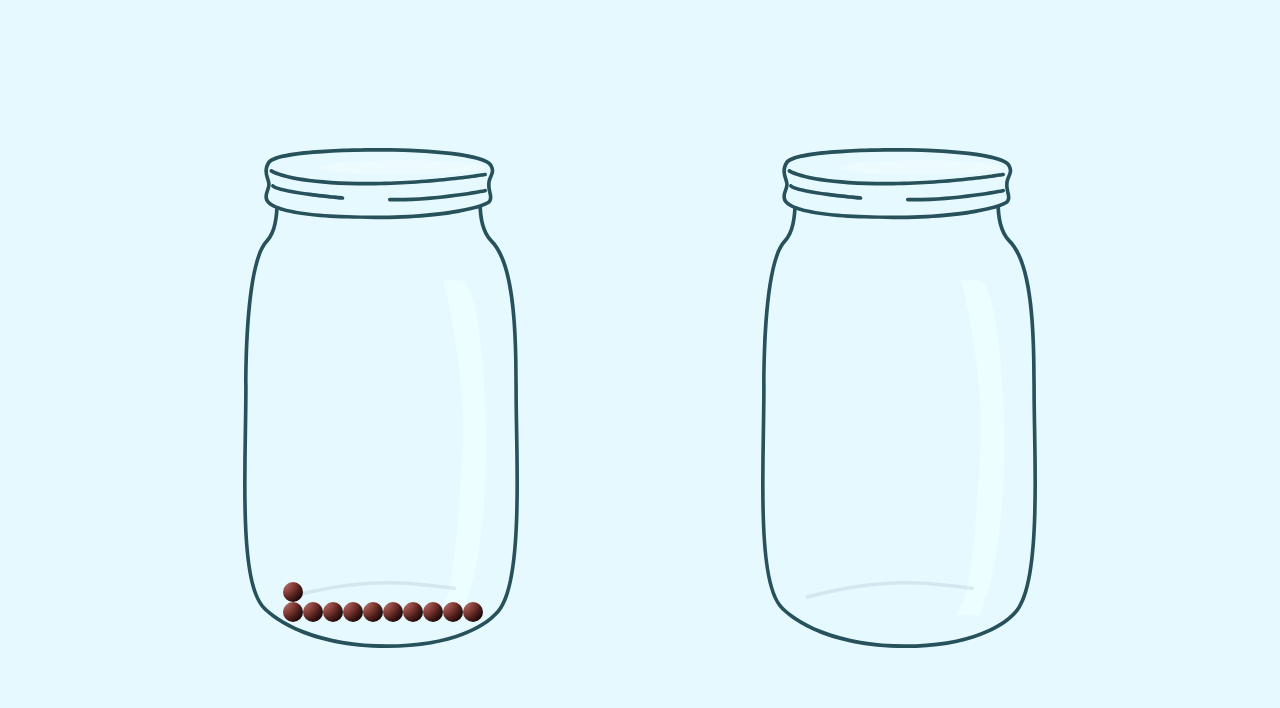
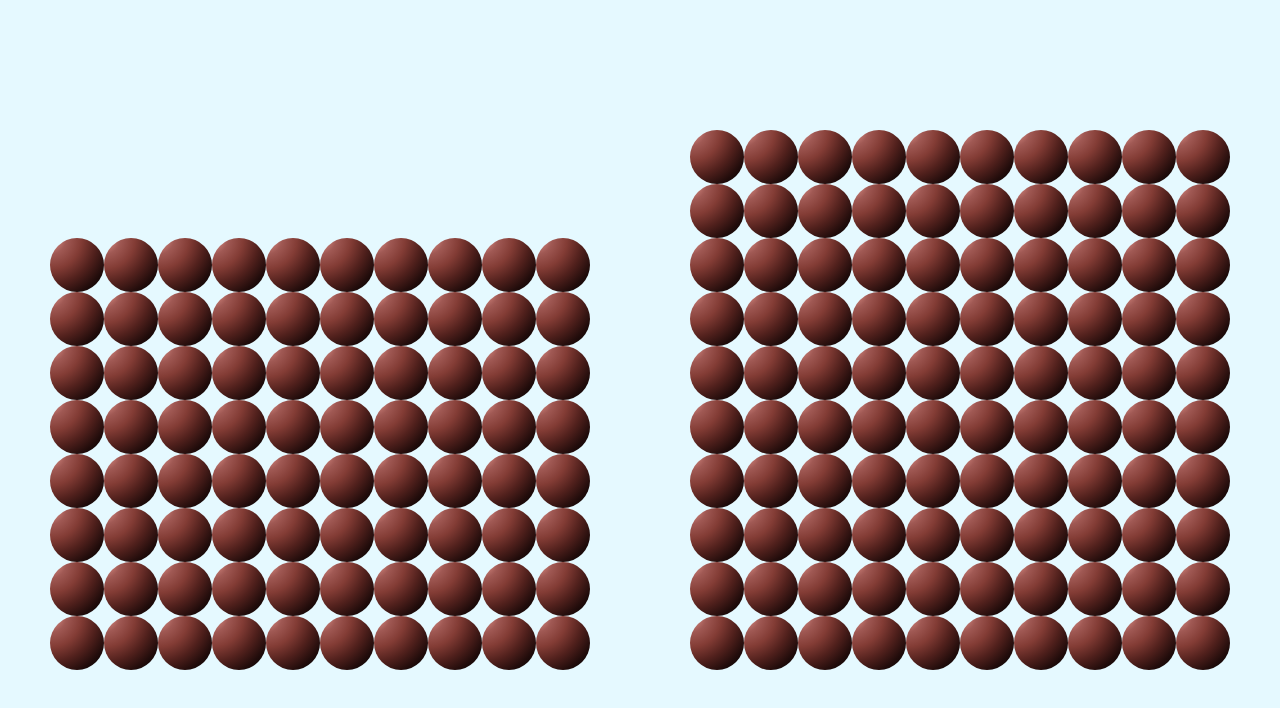
Before and after one commit to ssteele/count, a plain HTML site: page index.html in a window 1280 px wide. Drawn offline with Linux system fonts and the light colour scheme.

Commit message:
Add initial script

```diff
--- a/index.html
+++ b/index.html
@@ -8,23 +8,16 @@
 <body>
 
 <div id="main">
-  <div class="container">
-    <img class="jar" src="jar.svg" />
-    <div class="sphere" style="bottom: 30px; left: 40px;"></div>
-    <div class="sphere" style="bottom: 30px; left: 60px;"></div>
-    <div class="sphere" style="bottom: 30px; left: 80px;"></div>
-    <div class="sphere" style="bottom: 30px; left: 100px;"></div>
-    <div class="sphere" style="bottom: 30px; left: 120px;"></div>
-    <div class="sphere" style="bottom: 30px; left: 140px;"></div>
-    <div class="sphere" style="bottom: 30px; left: 160px;"></div>
-    <div class="sphere" style="bottom: 30px; left: 180px;"></div>
-    <div class="sphere" style="bottom: 30px; left: 200px;"></div>
-    <div class="sphere" style="bottom: 30px; left: 220px;"></div>
-    <div class="sphere" style="bottom: 50px; left: 40px;"></div>
+  <div id="todo" class="container">
+    <!-- <img class="jar" src="./jar.svg" /> -->
   </div>
 
-  <img class="jar" src="jar.svg" />
+  <div id="done" class="container">
+    <!-- <img class="jar" src="./jar.svg" /> -->
+  </div>
 </div>
 
 </body>
 </html>
+
+<script src="./script.js"></script>
--- /dev/null
+++ b/script.js
@@ -0,0 +1,60 @@
+
+// fixed
+const counts = {
+  todo: 80,
+  done: 100,
+};
+// const initialBeansPerRow = 10;
+const beansPerRow = 10;
+const containerPad = 100;
+
+// register dom elements
+const todoEl = document.getElementById('todo');
+const doneEl = document.getElementById('done');
+
+// derive sizes
+const availableGridWidth = todoEl.offsetWidth - containerPad;
+const columnCount = Math.max(counts.todo, counts.done) / beansPerRow;
+const beanSize = availableGridWidth / Math.max(beansPerRow, columnCount);
+const gridStyle =`
+  height: ${availableGridWidth}px;
+  width: ${availableGridWidth}px;
+`;
+todoEl.style.cssText = gridStyle;
+doneEl.style.cssText = gridStyle;
+
+// render beans: todo
+let todoBeanEls = [];
+Array(counts.todo).fill().map((_, i) => {
+  const beanEl = document.createElement('div');
+  beanEl.className = 'bean';
+
+  const bottom = Math.floor(i / beansPerRow) * beanSize;
+  const left = (i % beansPerRow) * beanSize;
+  beanEl.style.cssText = `
+    bottom: ${bottom}px;
+    left: ${left}px;
+    height: ${beanSize}px;
+    width: ${beanSize}px;
+  `;
+  todoBeanEls.push(beanEl);
+});
+todoEl.append(...todoBeanEls);
+
+// render beans: done
+let doneBeanEls = [];
+Array(counts.done).fill().map((_, i) => {
+  const beanEl = document.createElement('div');
+  beanEl.className = 'bean';
+
+  const bottom = Math.floor(i / beansPerRow) * beanSize;
+  const left = (i % beansPerRow) * beanSize;
+  beanEl.style.cssText = `
+    bottom: ${bottom}px;
+    left: ${left}px;
+    height: ${beanSize}px;
+    width: ${beanSize}px;
+  `;
+  doneBeanEls.push(beanEl);
+});
+doneEl.append(...doneBeanEls);
--- a/style.css
+++ b/style.css
@@ -1,6 +1,5 @@
 :root {
   --bg: #e5f9ff;
-  --jarHeight: 500px;
   --beanSize: 20px;
 }
 
@@ -10,30 +9,23 @@
 
 body {
   margin: 0;
-  height: 100vh;
-  display: flex;
-  flex-direction: column;
-  align-items: center;
-  justify-content: center;
   background: var(--bg);
   overflow: hidden;
 }
 
 #main {
-  display: flex;
-  justify-content: space-evenly;
-  width: 100%;
-}
-
-.jar {
-  height: var(--jarHeight);
+  height: 100vh;
+  display: grid;
+  grid-template-columns: 1fr 1fr;
+  place-items: center;
 }
 
 .container {
   position: relative;
+  width: 100%;
 }
 
-.sphere {
+.bean {
   position: absolute;
   background: radial-gradient(
     circle at 2% 2%,
@@ -45,43 +37,6 @@ body {
     #000000
   );
   border-radius: 50%;
-  height: var(--beanSize);
-  width: var(--beanSize);
+  /* height: var(--beanSize);
+  width: var(--beanSize); */
 }
-
-/* reference: https://cssanimation.rocks/spheres/ */
-/* .sphere:before {
-  content: "";
-  position: absolute;
-  background: radial-gradient(
-    circle at 50% 120%,
-    rgba(255, 255, 255, 0.2),
-    rgba(255, 255, 255, 0) 70%
-  );
-  border-radius: 50%;
-  bottom: 2.5%;
-  left: 5%;
-  opacity: 0.6;
-  height: 100%;
-  width: 90%;
-  filter: blur(5px);
-  z-index: 2;
-}
-
-.sphere:after {
-  content: "";
-  width: 100%;
-  height: 100%;
-  position: absolute;
-  top: 5%;
-  left: 10%;
-  border-radius: 50%;
-  background: radial-gradient(
-    circle at 50% 50%,
-    rgba(255, 255, 255, 0.1),
-    rgba(255, 255, 255, 0.8) 14%,
-    rgba(255, 255, 255, 0) 24%
-  );
-  transform: translateX(-80px) translateY(-90px) skewX(-20deg);
-  filter: blur(2%);
-} */
```
